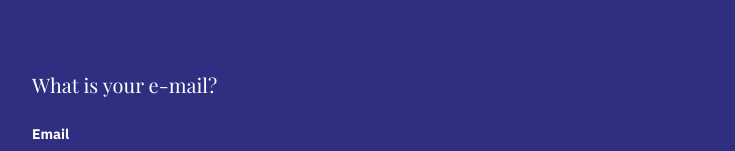
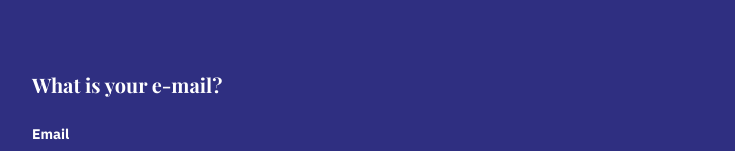
Before and after one commit to andrewhickey/sh24-order-journey, a React app: page /email in a window 1280 px wide. Shown: the part 232-383 px from the top of the page, without its empty margins (272-1007 px from the left). Built offline with nearby package versions, Linux system fonts and the light colour scheme; a web font is replaced by a local one.

Commit message:
style: bolds title

```diff
--- a/src/pages/EmailPage/EmailPage.tsx
+++ b/src/pages/EmailPage/EmailPage.tsx
@@ -37,7 +37,7 @@ function EmailPage({ initialValues, onSubmit }: EmailPageProps) {
 
   return (
     <>
-      <h1 className="text-xl mb-6">What is your e-mail?</h1>
+      <h1 className="text-xl font-bold mb-6">What is your e-mail?</h1>
       <Formik
         initialValues={initialValues || defaultValues}
         validationSchema={EmailFormSchema}
--- a/src/pages/NamePage/NamePage.tsx
+++ b/src/pages/NamePage/NamePage.tsx
@@ -38,7 +38,7 @@ function NamePage({ initialValues, onSubmit }: NamePageProps) {
 
   return (
     <>
-      <h1 className="text-xl mb-6">What is your name?</h1>
+      <h1 className="text-xl font-bold mb-6">What is your name?</h1>
       <Formik
         initialValues={initialValues || defaultValues}
         validationSchema={NameFormSchema}
--- a/src/pages/ServicePage/ServicePage.tsx
+++ b/src/pages/ServicePage/ServicePage.tsx
@@ -35,7 +35,7 @@ function ServicePage({ initialValues, onSubmit }: ServicePageProps) {
 
   return (
     <>
-      <h1 className="text-xl mb-6">What is your e-mail?</h1>
+      <h1 className="text-xl font-bold mb-6">What is your e-mail?</h1>
       <Formik
         initialValues={initialValues || defaultValues}
         validationSchema={ServiceFormSchema}
```
